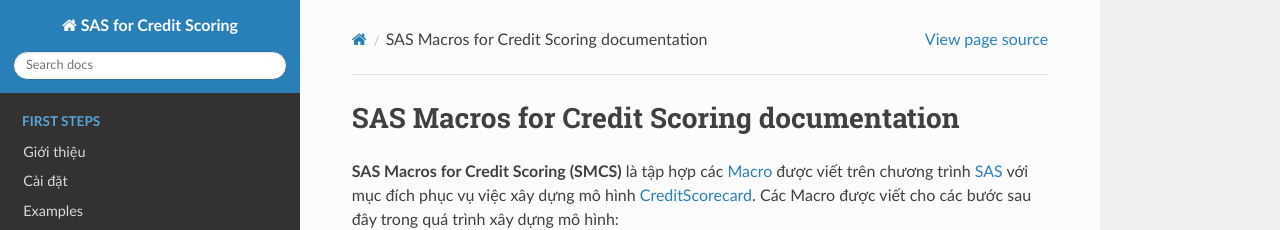
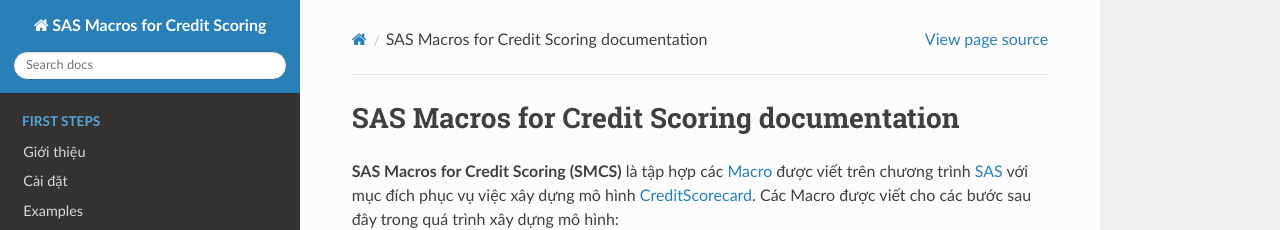
Before and after one commit to thanhtra254/SMCS, a Sphinx documentation site: the page built from docs/index.rst, in a window 1280 px wide. Shown: the top 230 px of the page. Built offline with Sphinx 7.4.7 and the Read the Docs theme 2.0.0, drawn with Linux system fonts in a browser that asks for light colours; comment, search, counter and statistics services are not loaded.

Commit message:
Update conf.py

```diff
--- a/docs/conf.py
+++ b/docs/conf.py
@@ -17,7 +17,7 @@
 
 # -- Project information -----------------------------------------------------
 
-project = 'SAS for Credit Scoring'
+project = 'SAS Macros for Credit Scoring'
 copyright = '2020, thanhtra254, trant6'
 author = 'thanhtra254'
 
```
